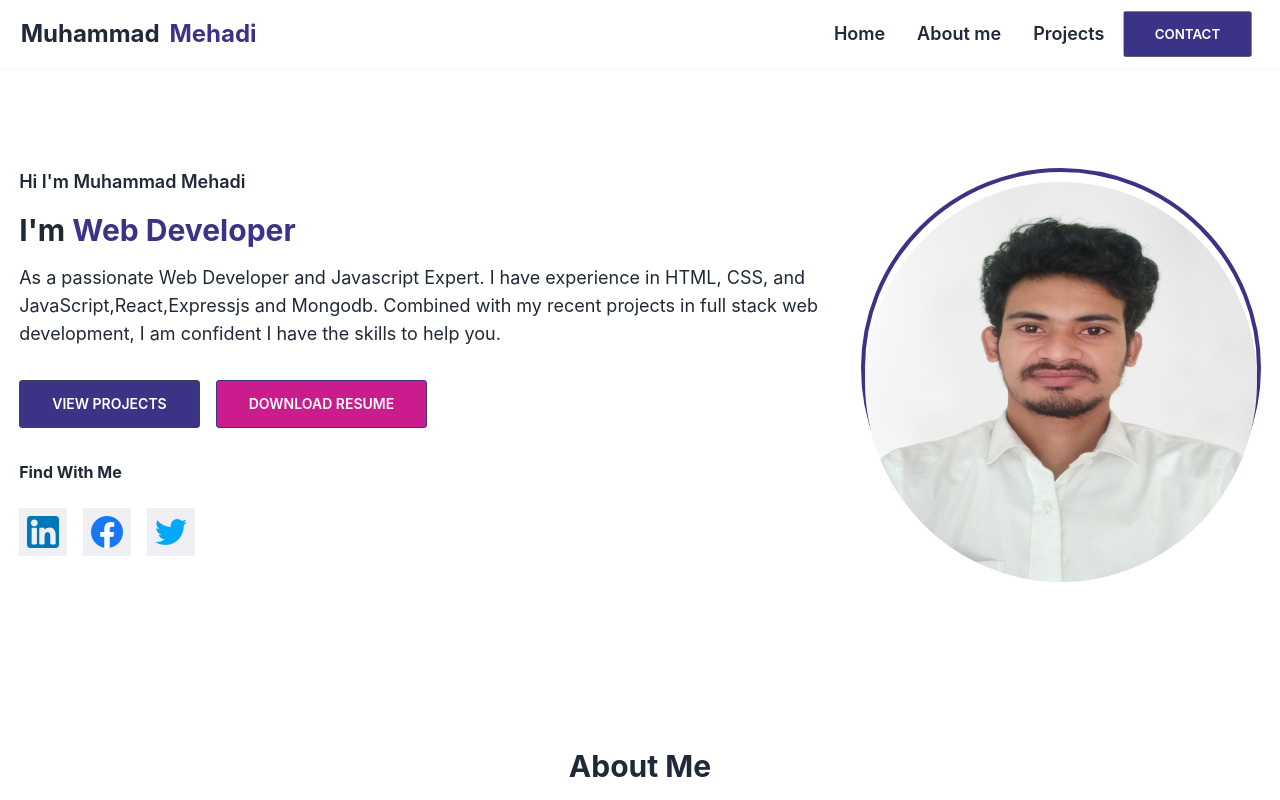
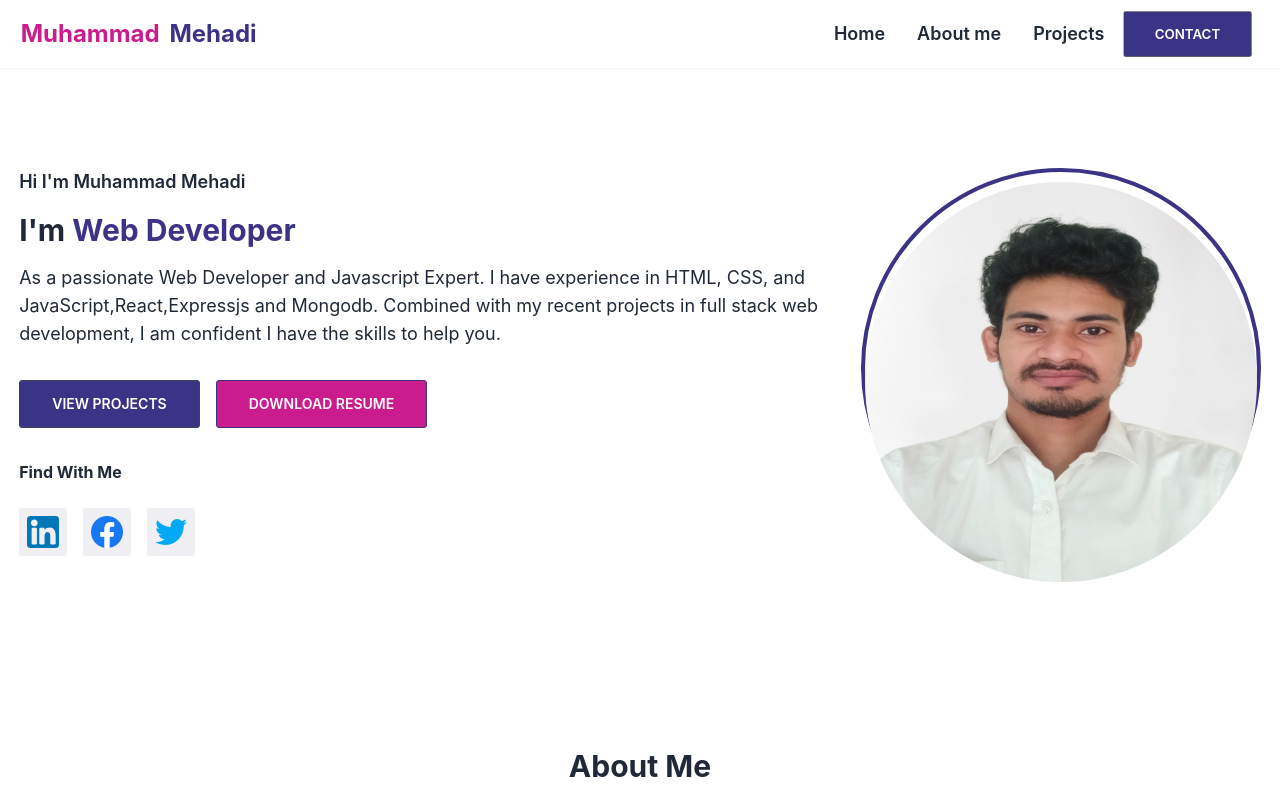
Before and after one commit to Programmer-Mehadi/PersonalPortfolio, a React (Create React App) app: page / in a window 1280 px wide. Shown: the top 800 px of the page. Built offline with nearby package versions, Linux system fonts and the light colour scheme.

Commit message:
logo colur change

```diff
--- a/src/Shared/Navbar/Navbar.js
+++ b/src/Shared/Navbar/Navbar.js
@@ -12,7 +12,7 @@ const Navbar = () => {
             <div className="navbar bg-base-100 shadow-sm">
                 <div className=' max-w-[1440px] w-[98%] mx-auto '>
                     <div className="navbar-start flex-auto">
-                        <a className=" font-bold ml-0 pl-0  normal-case text-lg md:text-2xl">Muhammad <span className='ml-1 text-[#3B3486]'>Mehadi</span></a>
+                        <a className=" font-bold ml-0 pl-0  normal-case text-lg md:text-2xl"><span className='text-[#CB1C8D]'>Muhammad</span> <span className='ml-1 text-[#3B3486]'>Mehadi</span></a>
                     </div>
                     <div className="navbar-end hidden lg:flex">
                         <ul className="menu menu-horizontal px-1 text-lg font-semibold">
```
